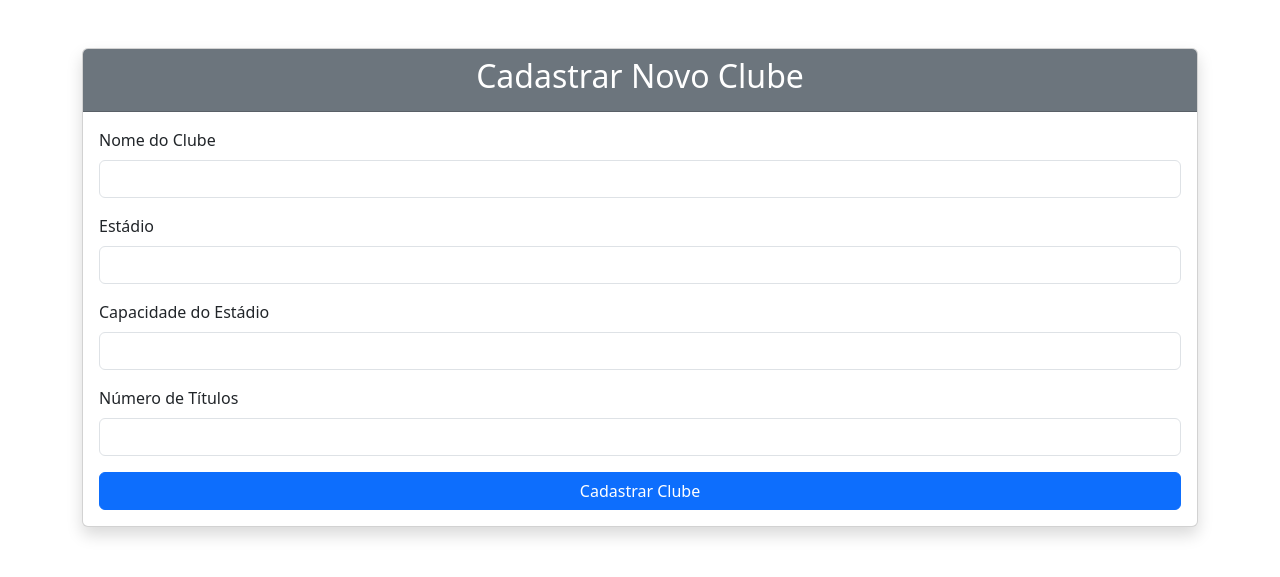
After one commit to ElitonCamargo/pw2_campeonata_futebol, a PHP site: page /clube/cadastrar.html in a window 1280 px wide. The commit adds this page. Shown: the top 577 px of the page. Run offline with PHP 8.4, Linux system fonts and the light colour scheme.

```diff
--- /dev/null
+++ b/src/clube/cadastrar.html
@@ -0,0 +1,54 @@
+<!DOCTYPE html>
+<html lang="pt-br">
+<head>
+    <meta charset="UTF-8">
+    <title>Cadastrar Novo Clube</title>
+    <!-- Importa o CSS do Bootstrap -->
+    <link href="https://cdn.jsdelivr.net/npm/bootstrap@5.3.0/dist/css/bootstrap.min.css" rel="stylesheet">
+</head>
+<body>
+    <div class="container mt-5">
+        <div class="card shadow">
+            <div class="card-header bg-secondary text-white text-center">
+                <h2>Cadastrar Novo Clube</h2>
+            </div>
+            <div class="card-body">
+                <form id="clubeForm">
+                    <div class="mb-3">
+                        <label for="nome" class="form-label">Nome do Clube</label>
+                        <input type="text" id="nome" name="nome" class="form-control" required>
+                    </div>
+                    <div class="mb-3">
+                        <label for="estadio" class="form-label">Estádio</label>
+                        <input type="text" id="estadio" name="estadio" class="form-control" required>
+                    </div>
+                    <div class="mb-3">
+                        <label for="capacidade_estadio" class="form-label">Capacidade do Estádio</label>
+                        <input type="number" id="capacidade_estadio" name="capacidade_estadio" class="form-control" min="0" required>
+                    </div>
+                    <div class="mb-3">
+                        <label for="num_titulos" class="form-label">Número de Títulos</label>
+                        <input type="number" id="num_titulos" name="num_titulos" class="form-control" min="0" required>
+                    </div>
+                    <button type="submit" class="btn btn-primary w-100">Cadastrar Clube</button>
+                </form>
+            </div>
+        </div>
+    </div>
+    <!-- Importa o JS do Bootstrap -->
+    <script src="https://cdn.jsdelivr.net/npm/bootstrap@5.3.0/dist/js/bootstrap.bundle.min.js"></script>
+    <script>
+        document.getElementById('clubeForm').addEventListener('submit', function(e) {
+            e.preventDefault();
+            const clube = {
+                nome: document.getElementById('nome').value,
+                estadio: document.getElementById('estadio').value,
+                capacidade_estadio: parseInt(document.getElementById('capacidade_estadio').value, 10),
+                num_titulos: parseInt(document.getElementById('num_titulos').value, 10)
+            };
+            alert('Clube cadastrado:\n' + JSON.stringify(clube, null, 2));
+            this.reset();
+        });
+    </script>
+</body>
+</html>
--- a/src/clube/listar.html
+++ b/src/clube/listar.html
@@ -42,7 +42,7 @@
                         'Accept': 'application/json' // Indica que esperamos resposta em JSON
                     }
                 }
-                const resposta = await fetch(`clube/listar.php?search=${search}`, headOptionsHttp);
+                const resposta = await fetch(`clube/?search=${search}`, headOptionsHttp);
 
                  // Verifica se a resposta está OK (status 200–299)
                 if (!resposta.ok) {
```
Also changed, not shown: src/clube/index.php (renamed from src/clube/listar.php, +6 -2 lines).
